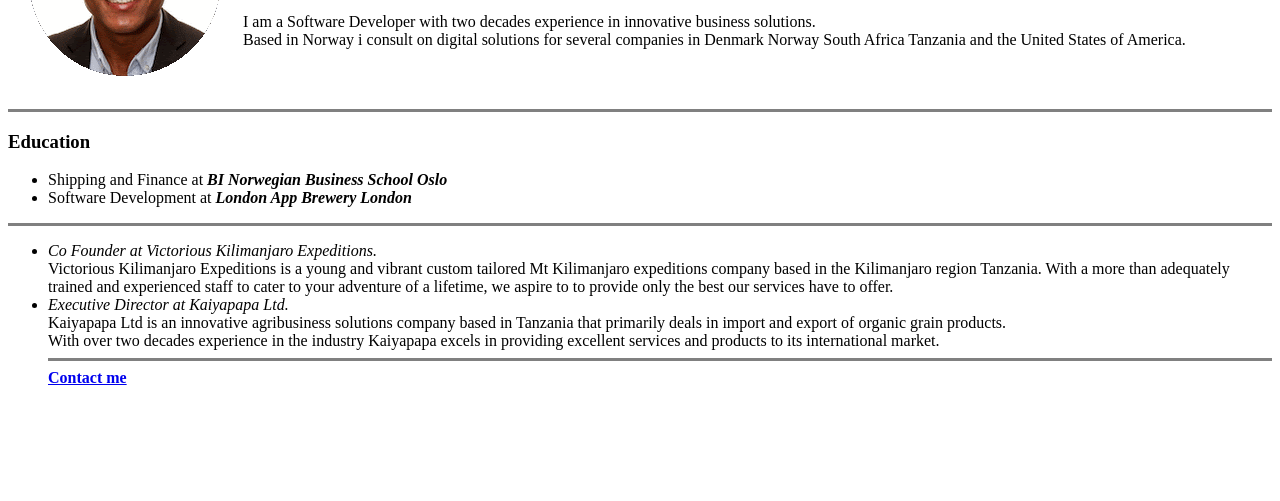
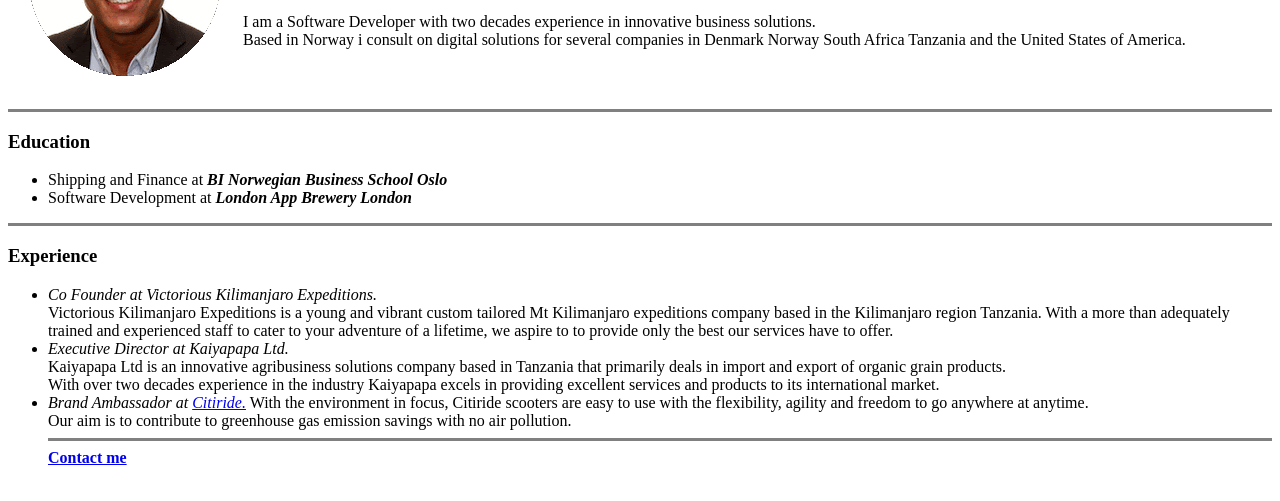
Before and after one commit to neilmakini/Resume-Neil-Makini, a plain HTML site: page index.html in a window 1280 px wide. Shown: the part 145-646 px from the top of the page. Drawn offline with Linux system fonts and the light colour scheme.

Commit message:
Add changes to resume Neil Makini

```diff
--- a/index.html
+++ b/index.html
@@ -36,7 +36,7 @@
   </ul>
   <hr size="3" noshade>
 
-
+  <h3><strong>Experience</strong></h3>
   <ul>
     <li><em>Co Founder at Victorious Kilimanjaro Expeditions.</em><br>
       Victorious Kilimanjaro Expeditions is a young and vibrant custom tailored Mt Kilimanjaro expeditions company based in the Kilimanjaro region Tanzania.
@@ -44,6 +44,10 @@
     <li><em> Executive Director at Kaiyapapa Ltd.</em></li>
     Kaiyapapa Ltd is an innovative agribusiness solutions company based in Tanzania that primarily deals in import and export of organic grain products.<br>
     With over two decades experience in the industry Kaiyapapa excels in providing excellent services and products to its international market.<br>
+
+    <li><em>Brand Ambassador at <a href="https://citiride.dk/">Citiride.</a></em>
+      With the environment in focus, Citiride scooters are easy to use with the flexibility, agility and freedom to go anywhere at anytime.<br>
+      Our aim is to contribute to greenhouse gas emission savings with no air pollution.</li>
 
     <hr size="3" noshade>
     <a href="Contact Me.html" <h3><strong>Contact me</strong></h3></a>
```
